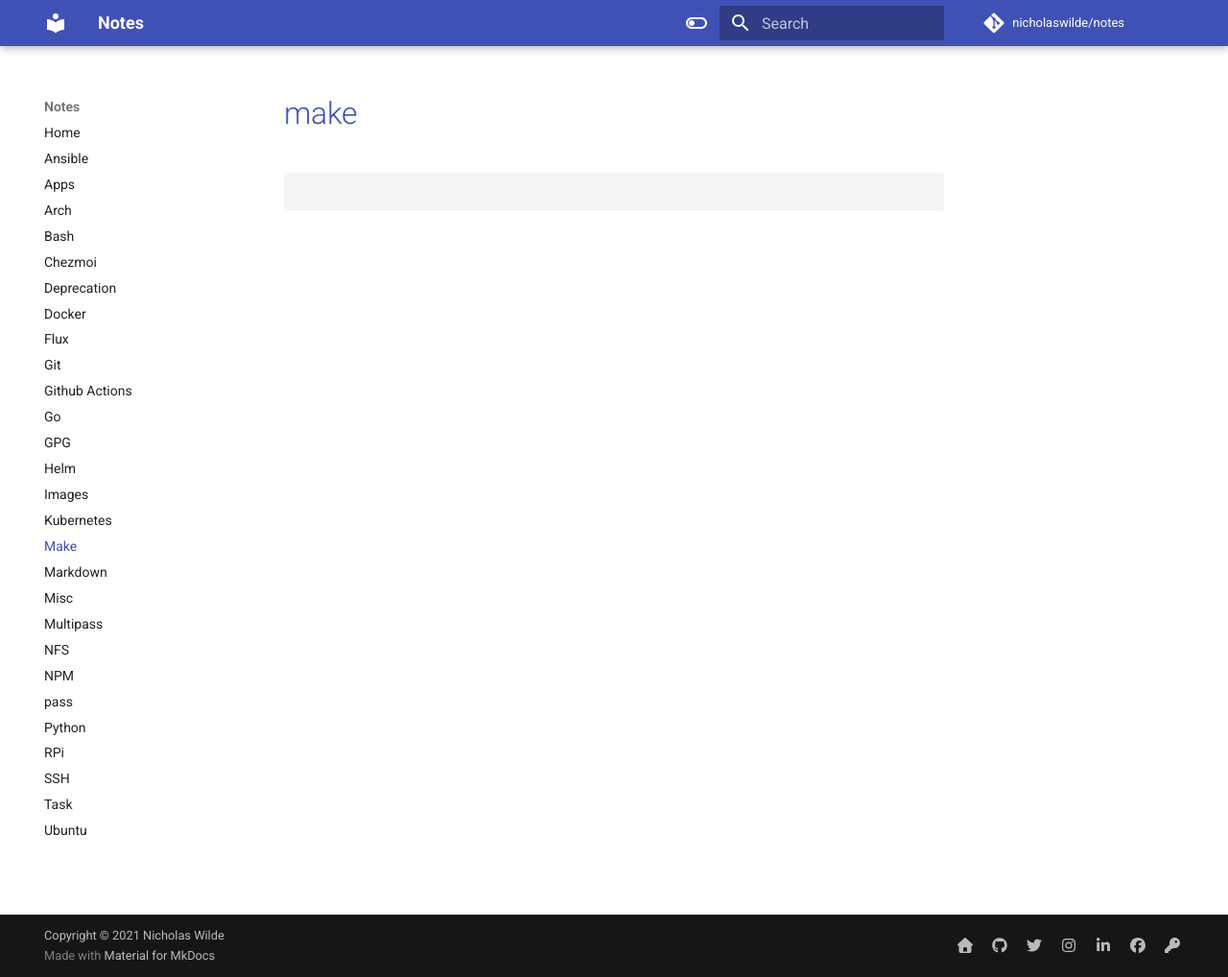
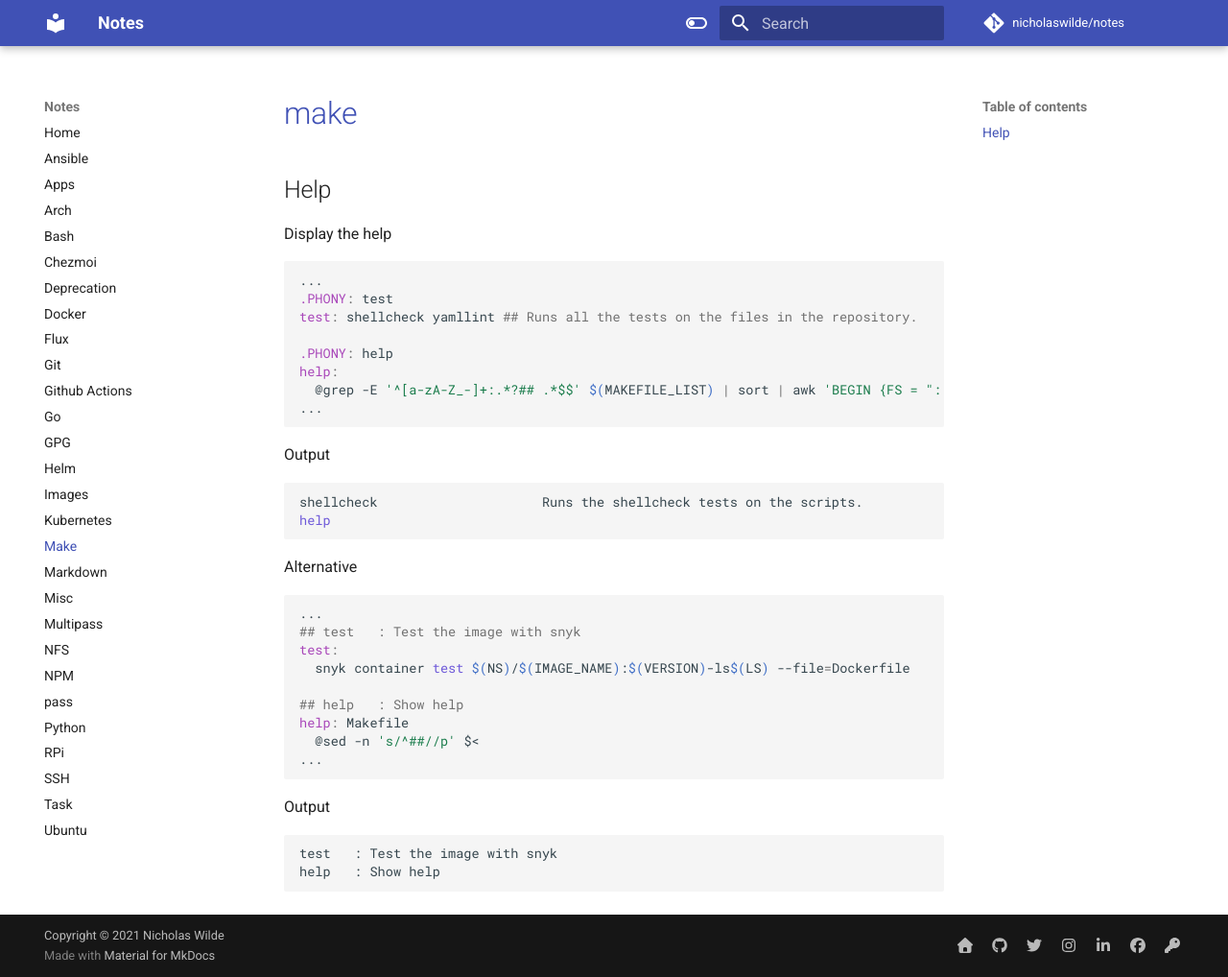
Before and after one commit to nicholaswilde/notes, an MkDocs documentation site: the page built from docs/make.md, in a window 1280 px wide and 1018 px high. Shown: the whole window at 96% size. Built offline with MkDocs 1.6.1 and Material for MkDocs 9.7.7, drawn with Linux system fonts in a browser that asks for light colours; comment, search, counter and statistics services are not loaded.

Commit message:
Changed stuff
Signed-off-by: Nicholas Wilde <ncwilde43@gmail.com>

````diff
--- a/docs/make.md
+++ b/docs/make.md
@@ -1,3 +1,44 @@
 # [make](https://www.gnu.org/software/make/manual/make.html)
+
+## Help
+
+Display the help
+
+```Makefile
+...
+.PHONY: test
+test: shellcheck yamllint ## Runs all the tests on the files in the repository.
+
+.PHONY: help
+help:
+  @grep -E '^[a-zA-Z_-]+:.*?## .*$$' $(MAKEFILE_LIST) | sort | awk 'BEGIN {FS = ":.*?## "}; {printf "\033[36m%-30s\033[0m %s\n", $$1, $$2}'
+...
 ```
+
+Output
+
+```shell
+shellcheck                     Runs the shellcheck tests on the scripts.
+help
 ```
+
+Alternative
+
+```Makefile
+...
+## test   : Test the image with snyk
+test:
+  snyk container test $(NS)/$(IMAGE_NAME):$(VERSION)-ls$(LS) --file=Dockerfile
+
+## help   : Show help
+help: Makefile
+  @sed -n 's/^##//p' $<
+...
+```
+
+Output
+
+```
+test   : Test the image with snyk
+help   : Show help
+```
````
Also changed, not shown: docs/markdown.md (+1 -0 lines).
